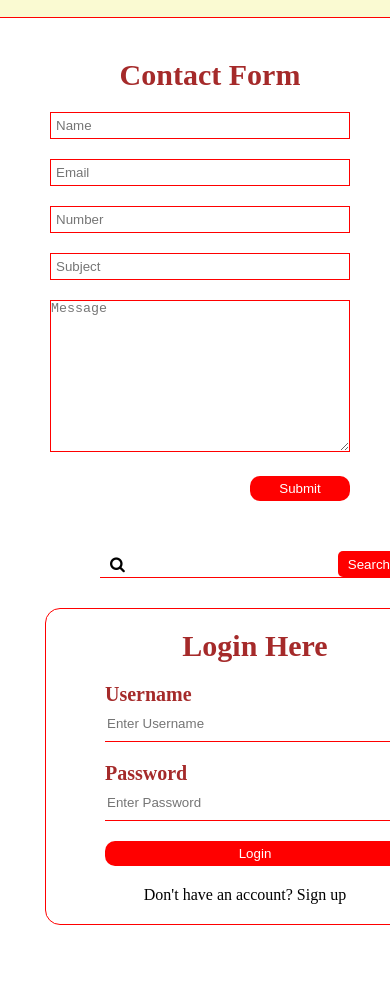
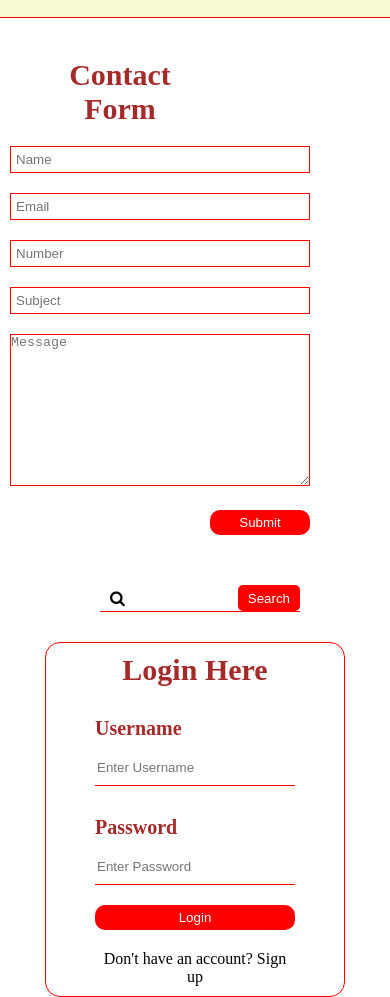
Before and after one commit to 1sam-tink/portfolio, a plain HTML site: page contact me.html in a window 390 px wide. Shown: the part 64-1061 px from the top of the page. Before the commit the page ends 989 px from the top, so only its background shows below. Drawn offline with Linux system fonts and the light colour scheme; a web font is replaced by a local one.

Commit message:
Changes were made

```diff
--- a/contact me.css
+++ b/contact me.css
@@ -300,6 +300,8 @@ label {
     .col-3,
     .col-4 {
         flex-basis: 100%;
+        margin: 0 auto;
+        text-align: center;
     }
     .searchbar1 {
         margin: 0 auto;
@@ -308,4 +310,39 @@ label {
         margin: 10px;
         margin-top: 50px;
     }
+    .login {
+        width: 300px;
+        justify-content: center;
+    }
+    .login1 {
+        width: 200px;
+        margin: 0px;
+        padding: 10px 0px;
+        text-align: center;
+    }
+    label {
+        width: 200px;
+        padding: 10px 0px;
+    }
+    .login input {
+        width: 200px;
+    }
+    #heading {
+        width: 200px;
+        text-align: center;
+    }
+    .login button {
+        width: 200px;
+    }
+    .searchbar {
+        width: 200px;
+    }
+    .contact_form {
+        margin-left: 10px;
+        width: 200px;
+    }
+    .button {
+        width: 350px;
+        text-align: right;
+    }
 }
```
